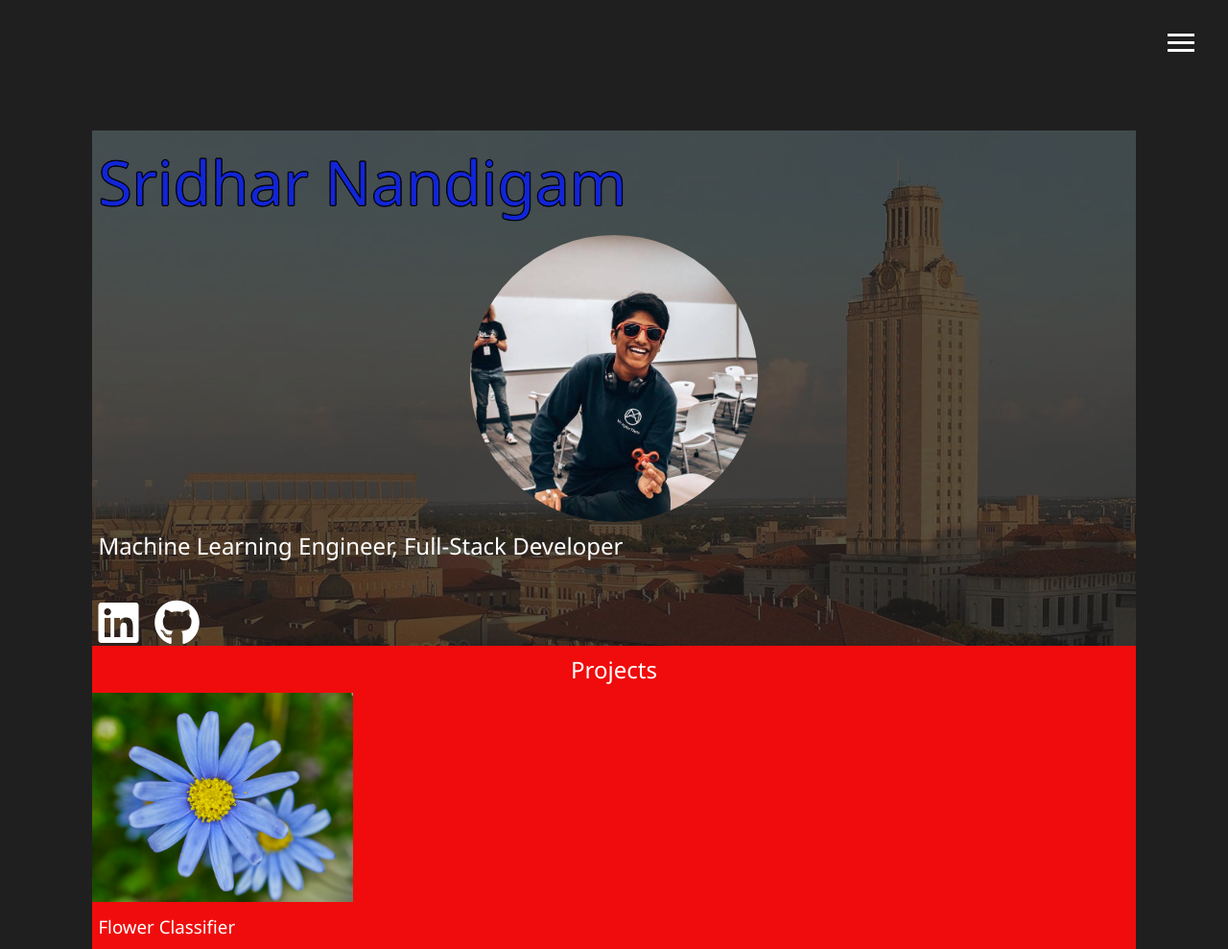
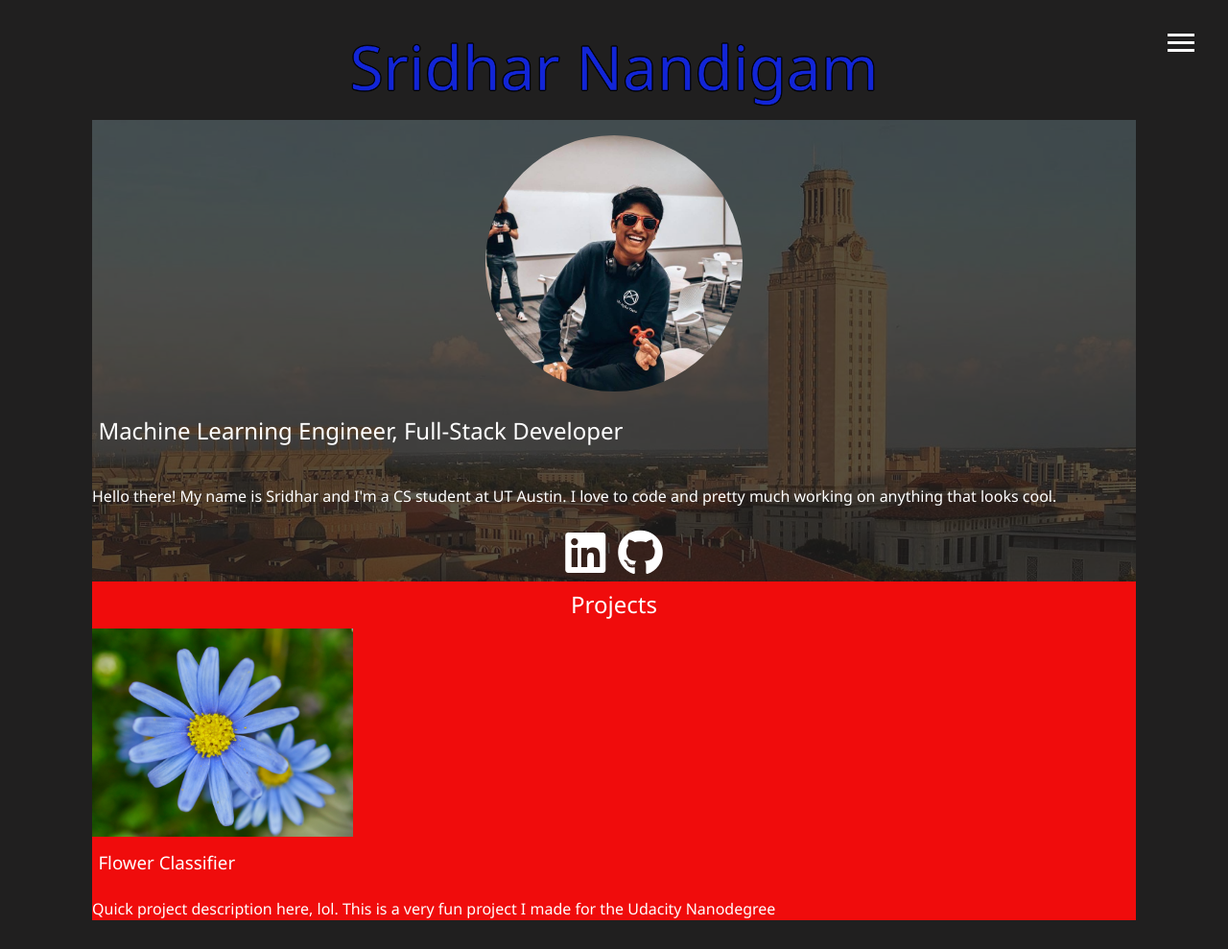
Before and after one commit to sridharnandigam/portfolio-site, a website: page dist/index.html in a window 1280 px wide. Shown: the top 989 px of the page at 96% size. Drawn offline with Linux system fonts and the light colour scheme.

Commit message:
Added about me description; Centered profile pic and icons

```diff
--- a/scss/main.scss
+++ b/scss/main.scss
@@ -53,12 +53,17 @@
                 border-radius: 50%;
                 position: relative;
                 display:block;
-                margin:auto;
+                //margin: auto;
+                margin-left: auto;
+                margin-right: auto;
+                padding: 1rem;
             }
 
         }
         .icons{
             position: relative;
+            display: flex;
+            justify-content: center;
         }
         &::before{
             content: '';
@@ -67,7 +72,6 @@
             right: 0;
             bottom: 0;
             left: 0;
-            //background: rgba($primary-color, $background-opacity);
             background: rgba($primary-color, $background-opacity);
             //opacity: 0.9;
         }
@@ -101,7 +105,7 @@
 
 main{
     @include background;
-    padding:6rem;
+    padding: 1rem 6rem;
     height:100%;
 
     .icons{
@@ -118,8 +122,10 @@
     }
     &#home{
         overflow: hidden;
+
         h1{
-            margin-top:5vh;
+            //margin-top:5vh;
+            text-align: center;
         }
     }
 }
```
Also changed, not shown: dist/css/main.css, dist/index.html.
